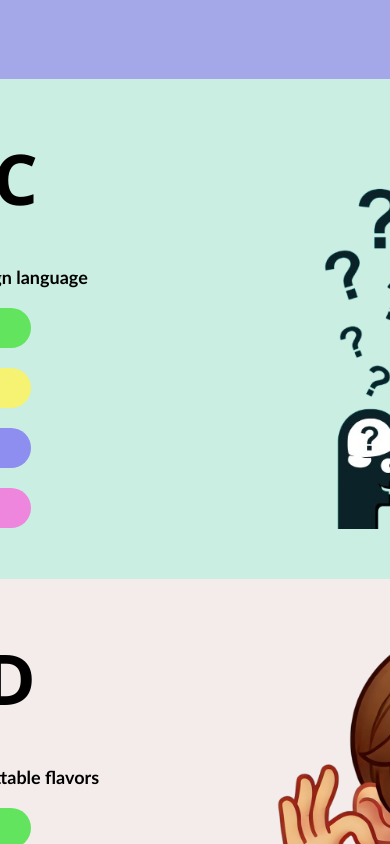
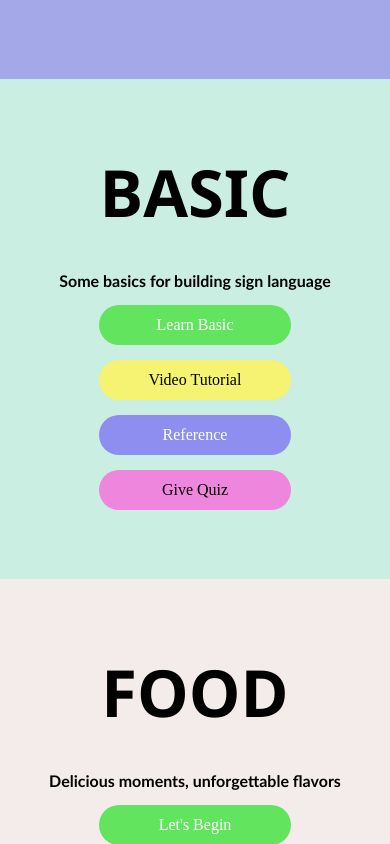
Before and after one commit to VandanKambodi/GestureGalaxy, a React (Vite) app in the folder learning-app/: page / in a window 390 px wide. Shown: the part 960-1804 px from the top of the page. Built offline with nearby package versions, Linux system fonts and the light colour scheme.

Commit message:
Update home.css
Make it responsive

```diff
--- a/learning-app/src/components/Home.css
+++ b/learning-app/src/components/Home.css
@@ -552,7 +552,7 @@
 }
 
 .hprime {
-    height: 500px;
+    height: 510px;
     width: 100%;
     background-color: rgb(66, 63, 83);
     display: flex;
@@ -614,3 +614,170 @@
 .pprime:hover {
     background-color: rgb(255, 0, 255);
 }
+
+@media (max-width: 938px) {
+    .part{
+        gap: 20px;
+    }
+}
+@media (max-width: 938px) {
+    .part{
+        gap: 10px;
+    }
+}
+@media (max-width: 855px) {
+    .himage{
+        height: 350px;
+        width: 350px;
+        object-fit: cover;
+    }
+}
+@media (max-width: 810px) {
+    .part{
+        gap: 0px;
+    }
+    .head{
+        font-size: 60px;
+    }
+    .para{
+        font-size: 16px;
+    }
+    .himage{
+        height: 300px;
+        width: 300px;
+        object-fit: cover;
+    }
+    .left {
+        gap: 15px;
+    }
+}
+@media (max-width: 753px) {
+    .part{
+        gap: 0px;
+    }
+    .head{
+        font-size: 55px;
+    }
+    .para{
+        text-align: center;
+        width: 250px;
+        font-size: 16px;
+    }
+    .himage{
+        height: 280px;
+        width: 280px;
+        object-fit: cover;
+    }
+    .left {
+        gap: 15px;
+    }
+}
+@media (max-width: 700px) {
+    .right{
+        display: none;
+    }
+    .head{
+        font-size: 70px;
+    }
+    .para {
+        width: 100%;
+        font-size: 18px;
+    }
+}
+@media (max-width: 410px) {
+    .right{
+        display: none;
+    }
+    .head{
+        font-size: 65px;
+    }
+    .para {
+        font-size: 16px;
+    }
+}
+@media (max-width: 368px) {
+    .right{
+        display: none;
+    }
+    .head{
+        font-size: 60px;
+    }
+    .para {
+        text-align: center;
+        width: 220px;
+        font-size: 16px;
+    }
+}
+@media (max-width: 334px) {
+    .right{
+        display: none;
+    }
+    .head{
+        font-size: 55px;
+    }
+    .para {
+
+        font-size: 16px;
+    }
+}
+@media (max-width: 303px) {
+    .right{
+        display: none;
+    }
+    .head{
+        font-size: 50px;
+    }
+    .para {
+        width: 200px;
+        text-align: center;
+        font-size: 16px;
+    }
+}
+@media (max-width: 424px) {
+    .qp{
+        height: 8rem;
+        width: 20rem;
+    }
+}
+@media (max-width: 344px) {
+    .qp{
+        height: 6rem;
+        width: 15rem;
+    }
+}
+@media (max-width: 590px) {
+    .phead{
+        text-align: center;
+    }
+    .ppara{
+        text-align: center;
+    }
+    .pcontent{
+        gap: 20px;
+    }
+}
+@media (max-width: 440px) {
+    .phead{
+        font-size: 56px;
+    }
+    .ppara{
+        font-size: 22px;
+    }
+}
+@media (max-width: 418px) {
+    .phead{
+        font-size: 53px;
+    }
+    .ppara{
+        font-size: 20px;
+    }
+    .pprime{
+        width: 15rem;
+        height: 3rem;
+    }
+}
+@media (max-width: 302px) {
+    .phead{
+        font-size: 50px;
+    }
+}
```
